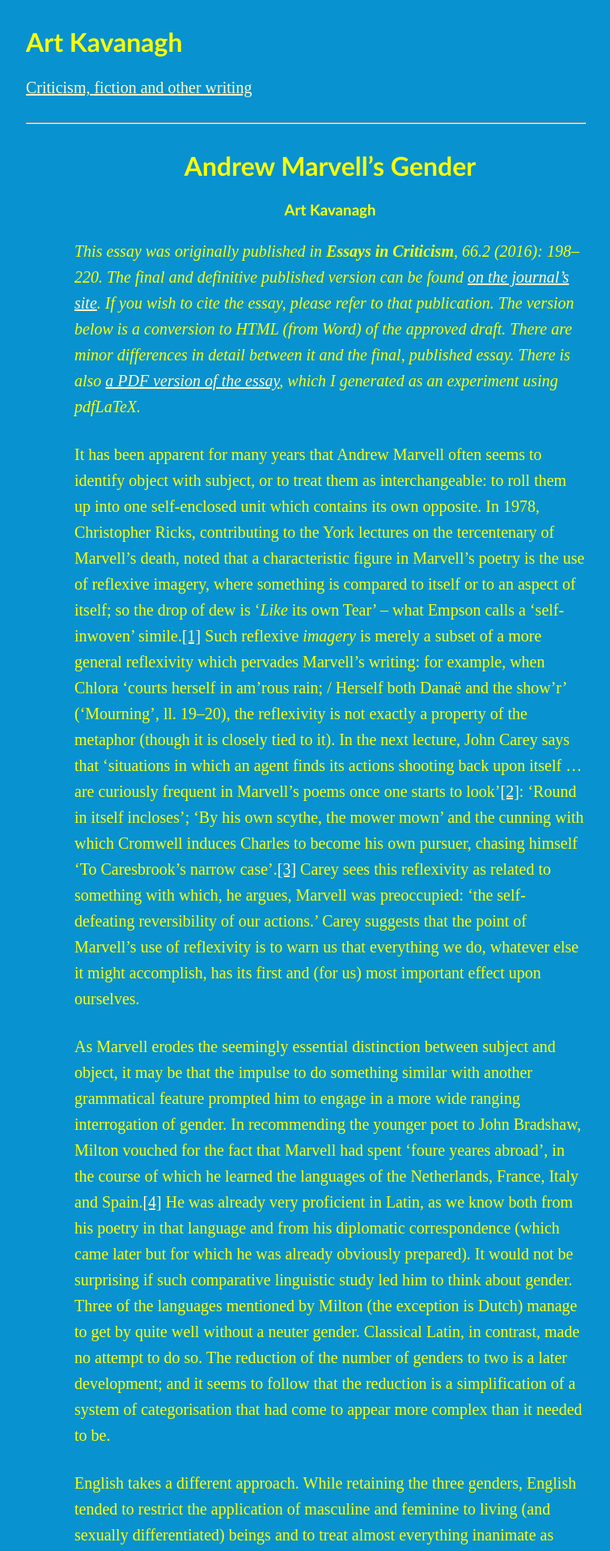
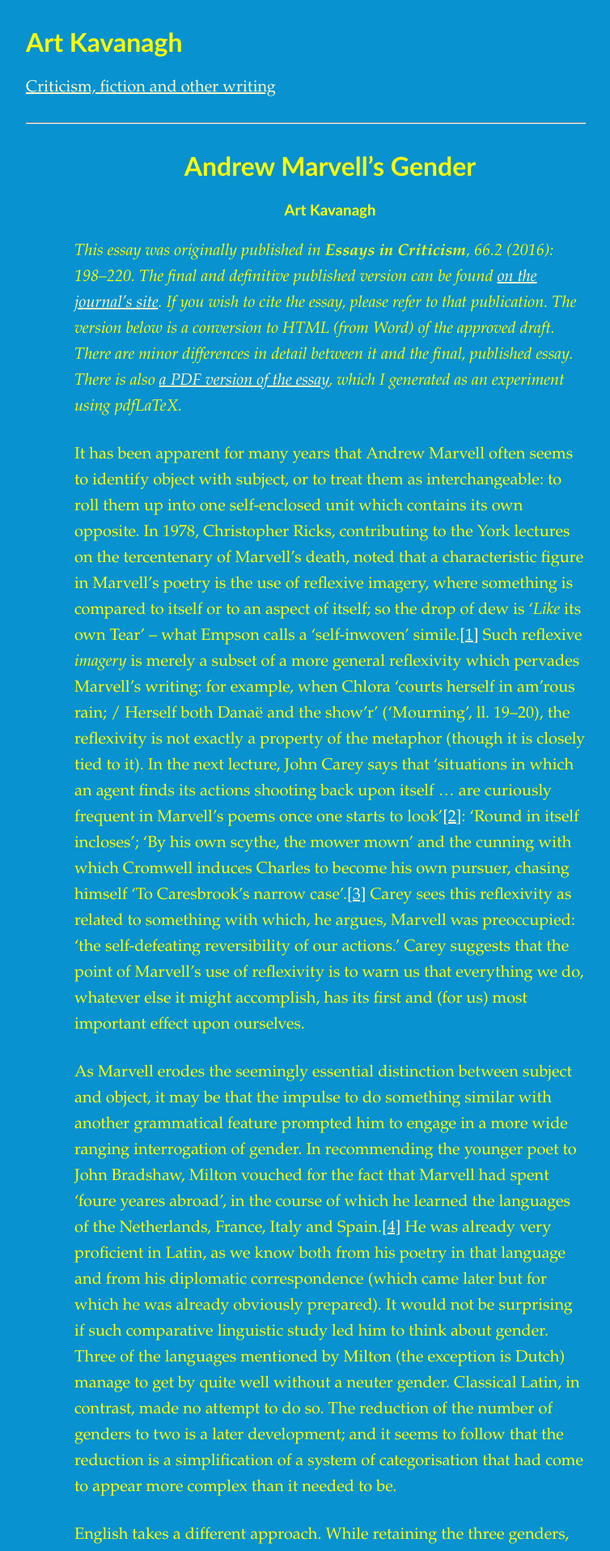
Before and after one commit to artkavanagh/github.io, a Jekyll site: the page Marvell-gender.html, which Jekyll copies as it is, in a window 1280 px wide. Shown: the top 1915 px of the page at 81% size, without its empty margins (232-986 px from the left). Built offline with Jekyll 4.4.1, drawn with Linux system fonts in a browser that asks for light colours.

Commit message:
Update Marvell-gender.html

```diff
--- a/Marvell-gender.html
+++ b/Marvell-gender.html
@@ -6,7 +6,7 @@
 <title>Andrew Marvell’s Gender</title>
 <style>
 	p, blockquote {
-		font-family: “Minion Pro”, “Palatino Linotype”, “Palatino LT STD”, “Georgia”, “Constantia”, serif !important ; }
+		font-family: "Minion Pro", "Palatino Linotype", "Palatino LT STD", "Georgia", "Constantia", serif !important ; }
 	h1.bodytext, h2, h3 {
 		text-align: center ;
 		margin-bottom: 24px ;
```
